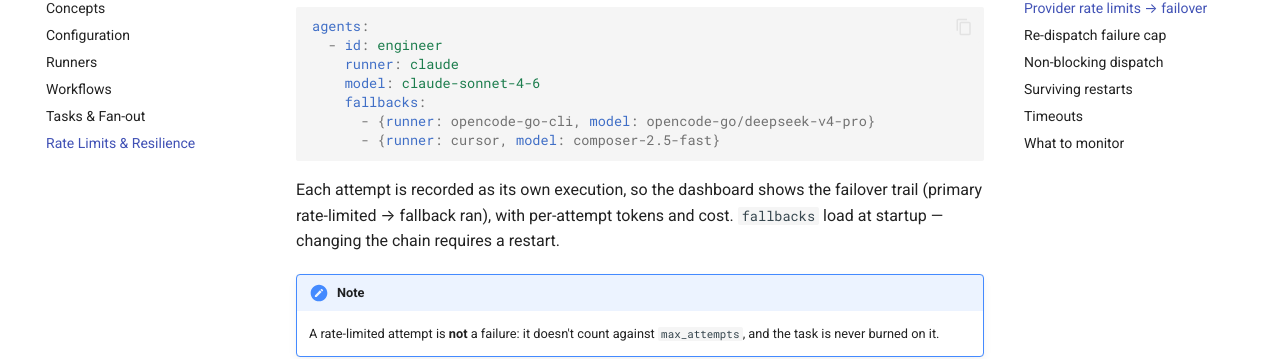
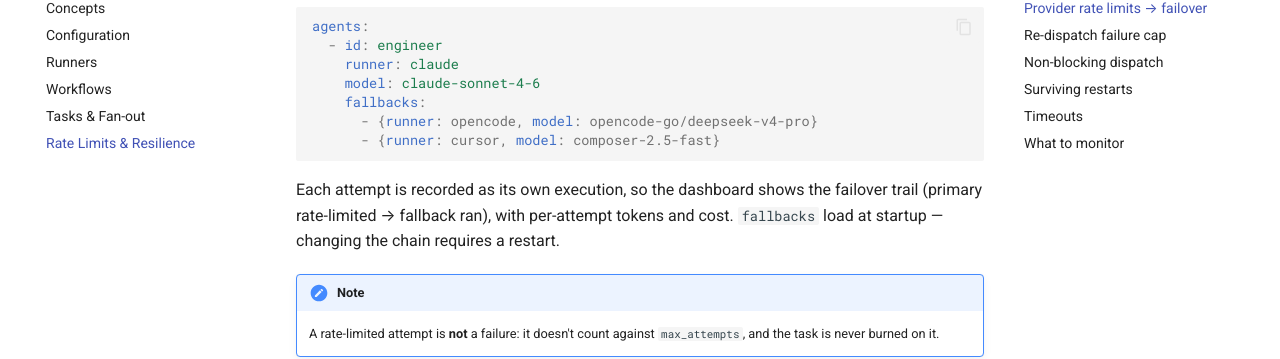
Before and after one commit to orlandoburli/apiary, an MkDocs documentation site: the page built from docs/resilience.md, in a window 1280 px wide and 900 px high, scrolled down 560 px. Shown: the part 148-507 px from the top of the window. Built offline with MkDocs 1.6.1 and Material for MkDocs 9.7.7, drawn with Linux system fonts in a browser that asks for light colours; comment, search, counter and statistics services are not loaded.

Commit message:
fix(config): make example configs runnable and regenerate the JSON schema from the Go structs
The shipped examples contained runner config the current code cannot run,
and schema/apiary.json had drifted far from the config structs.

Examples:
- drop the 'claude-api' runner (type: cli, provider: anthropic resolves to
  adapter 'anthropic-cli', which is not registered — daemon startup fails
  with 'runner type not found'); add a cursor-cli runner instead
- collapse the four opencode runners into opencode-cli + opencode-api and
  remove config keys no code consumes (mode, subscription, binary, agent,
  agent_flag); the real binary-override key is 'command'
- example-with-recovery: add the missing 'provider: claude' (bare
  'type: cli' resolves to unregistered adapter 'cli'), replace invented
  claude flags (--input-text, --turns) with the recommended stream-json
  args, and fix the Plane source keys to the ones the adapter reads
  (workspace/project/api_key/base_url)
- remove deprecated 'settings.result_comment' from all examples and
  document adapter resolution ({provider}-{type}) in the full example

Schema (regenerated from config.go / workflow.go):
- add wait_for step type + wait_for block, on_conflict, agents[].fallbacks,
  agents[].mcps, runners[].mcps, trigger.once, settings.max_attempts, and
  the v2 authoring fields (if, reject_when, on_reject, steps, parallel,
  join, for_each, max, output)
- fix definitions that did not match the structs: StepNext (next, not
  goto), StepOutcome (goto + max_retries), SplitBranch (if/else/goto),
  MemoryConfig (read/write), ApprovalTrigger (comment_contains/
  label_added/state_changed), OutputSchema/SchemaField subset
- constrain runners[].type/provider to the registered adapters and require
  provider when type is cli; drop removed assign_from_output directives;
  relax duration patterns to Go duration syntax

Docs: rename the opencode-go-cli fallback runner id in configuration.md
and resilience.md to match the cleaned example.

````diff
--- a/docs/resilience.md
+++ b/docs/resilience.md
@@ -26,7 +26,7 @@
     runner: claude
     model: claude-sonnet-4-6
     fallbacks:
-      - {runner: opencode-go-cli, model: opencode-go/deepseek-v4-pro}
+      - {runner: opencode, model: opencode-go/deepseek-v4-pro}
       - {runner: cursor, model: composer-2.5-fast}
 ```
 
````
Also changed, not shown: docs/configuration.md (+1 -1 lines), 4 other files.
